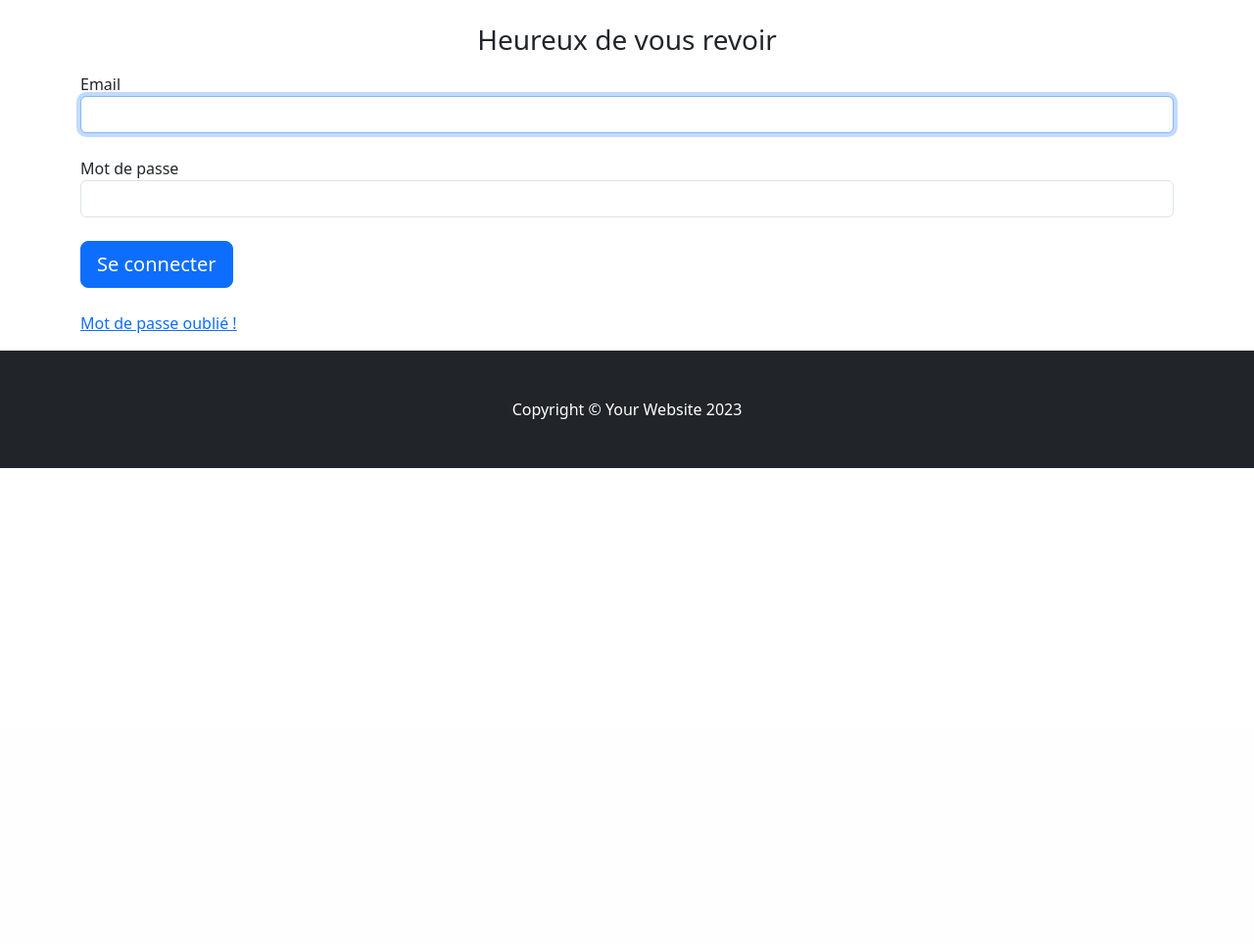
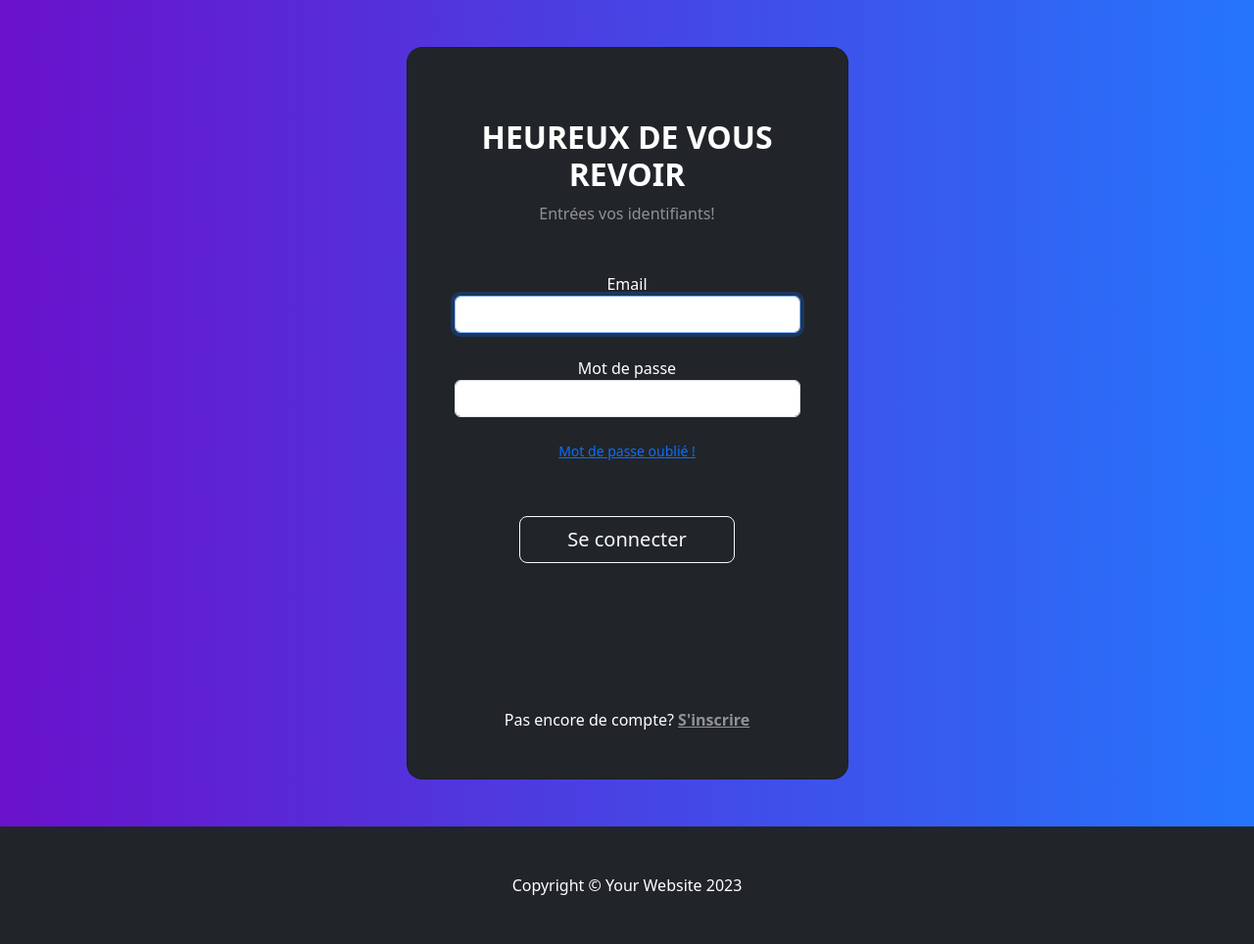
Before and after one commit to k-saidou/snowtricks, a Symfony app: template templates/security/login.html.twig in a window 1280 px wide. Shown: the part 56-1020 px from the top of the page at 98% size. Before the commit the page ends 534 px from the top, so only its background shows below. Run offline with Twig, Linux system fonts and the light colour scheme; the template is opened without the code that fills it, so the values that code supplies are empty; some libraries are stand-ins or nearby versions.

Commit message:
page connexion

```diff
--- a/public/css/styles.css
+++ b/public/css/styles.css
@@ -17,3 +17,8 @@ header.masthead {
     background-attachment: scroll;
     background-size: cover;
 }
+
+.gradient-custom {
+    /* W3C, IE 10+/ Edge, Firefox 16+, Chrome 26+, Opera 12+, Safari 7+ */
+    background: linear-gradient(to right, rgba(106, 17, 203, 1), rgba(37, 117, 252, 1))
+    }
--- a/templates/security/login.html.twig
+++ b/templates/security/login.html.twig
@@ -13,34 +13,39 @@
             You are logged in as {{ app.user.userIdentifier }}, <a href="{{ path('app_logout') }}">Logout</a>
         </div>
     {% endif %}
-    <div class="container">
-    <br>
-    <h1 class="h3 mb-3 font-weight-normal text-center">Heureux de vous revoir</h1>
-    <label for="inputEmail">Email</label>
-    <input type="email" value="{{ last_username }}" name="email" id="inputEmail" class="form-control" autocomplete="email" required autofocus>
-    <br>
-    <label for="inputPassword">Mot de passe</label>
-    <input type="password" name="password" id="inputPassword" class="form-control" autocomplete="current-password" required>
-
-    <input type="hidden" name="_csrf_token"
-           value="{{ csrf_token('authenticate') }}">
-
-    {#
-        Uncomment this section and add a remember_me option below your firewall to activate remember me functionality.
-        See https://symfony.com/doc/current/security/remember_me.html
-
-        <div class="checkbox mb-3">
-            <label>
-                <input type="checkbox" name="_remember_me"> Remember me
-            </label>
+    <section class="gradient-custom">
+        <div class="container py-5 h-100">
+            <div class="row d-flex justify-content-center align-items-center h-100">
+                <div class="col-12 col-md-8 col-lg-6 col-xl-5">
+                    <div class="card bg-dark text-white" style="border-radius: 1rem;">
+                        <div class="card-body p-5 text-center">
+                            <div class="mb-md-5 mt-md-4 pb-5">
+                                <h2 class="fw-bold mb-2 text-uppercase">Heureux de vous revoir</h2>
+                                <p class="text-white-50 mb-5">Entrées vos identifiants!</p>
+                                <div class="form-outline form-white mb-4">
+                                    <label for="inputEmail">Email</label>
+                                    <input type="email" value="{{ last_username }}" name="email" id="inputEmail" class="form-control" autocomplete="email" required autofocus>
+                                </div>
+                                <div class="form-outline form-white mb-4">
+                                    <label for="inputPassword">Mot de passe</label>
+                                    <input type="password" name="password" id="inputPassword" class="form-control" autocomplete="current-password" required>
+                                </div>
+                                <input type="hidden" name="_csrf_token" value="{{ csrf_token('authenticate') }}">
+                                <p class="small mb-5 pb-lg-2"><a href="{{ path('app_forgot_password_request') }}">Mot de passe oublié !</a></p>
+                                <button class="btn btn-outline-light btn-lg px-5" type="submit">Se connecter</button>
+                                <div class="d-flex justify-content-center text-center mt-4 pt-1">
+                                    <a href="#!" class="text-white"><i class="fab fa-facebook-f fa-lg"></i></a>
+                                    <a href="#!" class="text-white"><i class="fab fa-twitter fa-lg mx-4 px-2"></i></a>
+                                    <a href="#!" class="text-white"><i class="fab fa-google fa-lg"></i></a>
+                                </div>
+                            </div>
+                        <div>
+                            <p class="mb-0">Pas encore de compte? <a href="{{ path('app_register') }}" class="text-white-50 fw-bold">S'inscrire</a></p>
+                        </div>
+                    </div>
+                </div>
+            </div>
         </div>
-    #}
-    <br>
-    <button class="btn btn-lg btn-primary" type="submit">
-        Se connecter
-    </button>
+    </section>
 </form>
-<br><br>
-<p><a href="{{ path('app_forgot_password_request') }}">Mot de passe oublié !</a></p>
-</div>
 {% endblock %}
```
